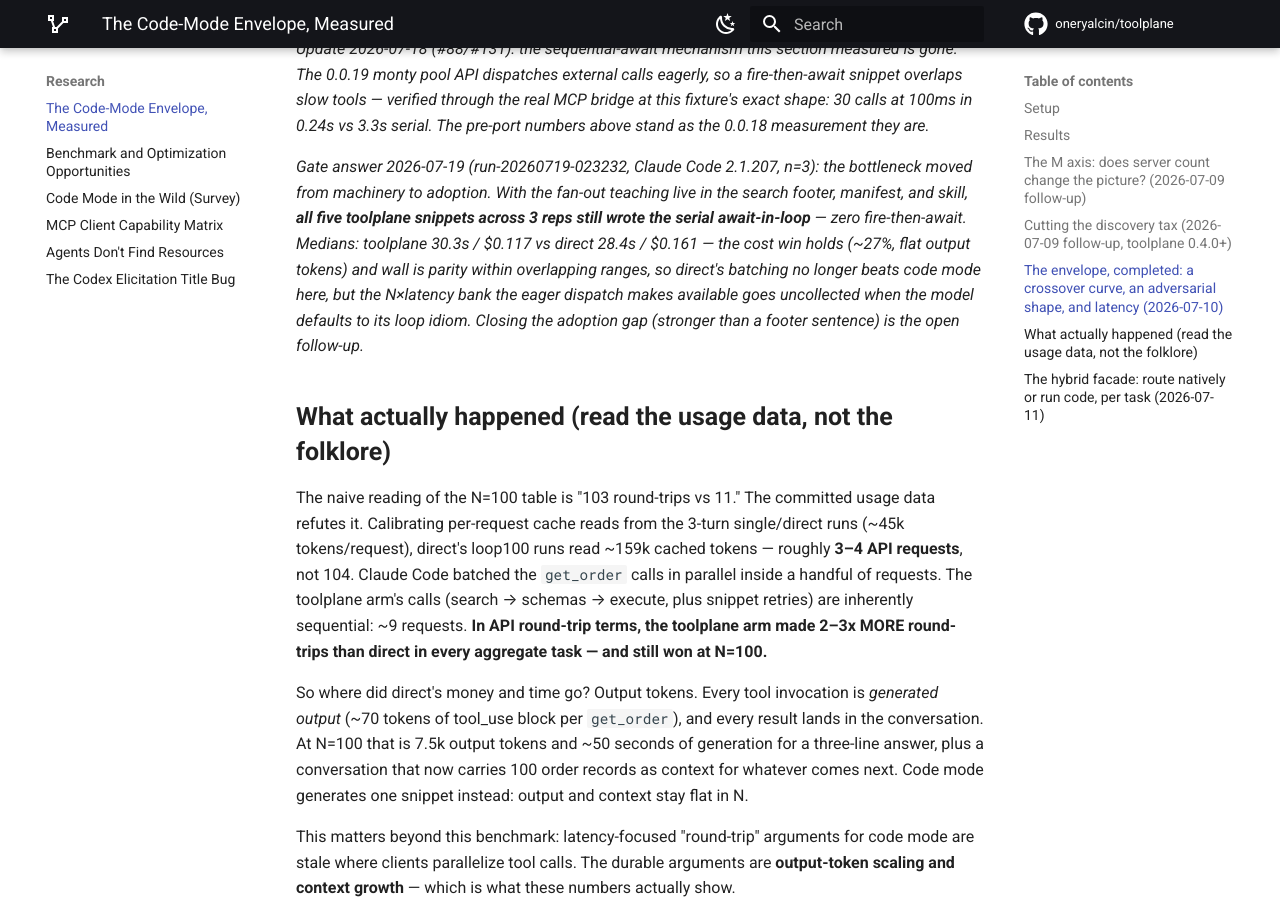
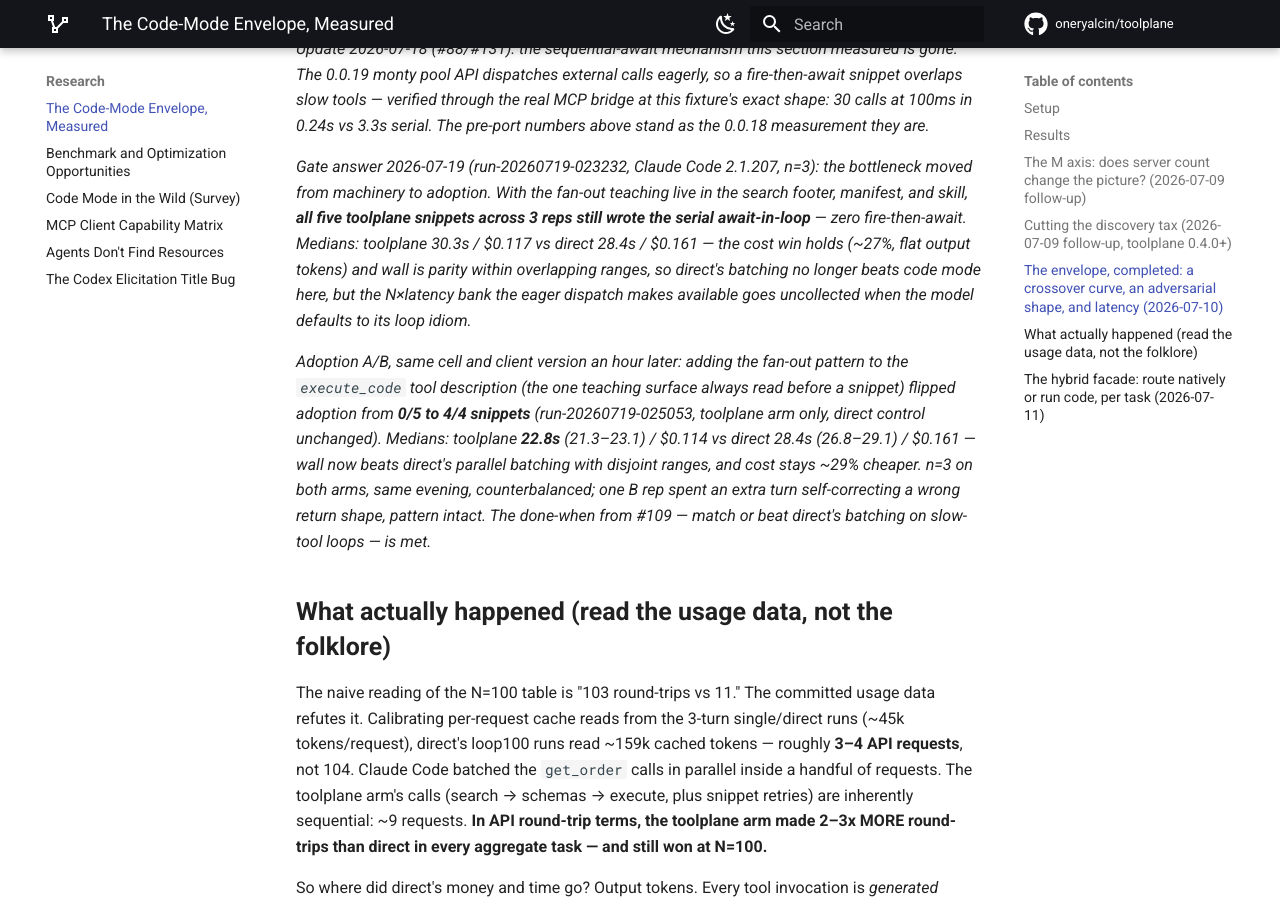
Before and after one commit to oneryalcin/toolplane, an MkDocs documentation site: the page built from docs/code-mode-benchmark.md, in a window 1280 px wide and 900 px high, scrolled down 7774 px. Built offline with MkDocs 1.6.1 and Material for MkDocs 9.7.7, drawn with Linux system fonts in a browser that asks for light colours; comment, search, counter and statistics services are not loaded.

Commit message:
Adoption A/B closes #109: description-level teaching flips fan-out 0/5 -> 4/4, wall beats direct's batching
run-20260719-025053 (toolplane arm, n=3, same evening/client as the control): every snippet wrote fire-then-await verbatim; wall median 22.8s (21.3-23.1) vs direct 28.4s (26.8-29.1), disjoint ranges; cost /bin/bash.114 vs /bin/bash.161. Control (footer/manifest/skill only) was 0/5 adoption, wall parity. The execute_code description is the teaching surface that precedes snippet writing.

```diff
--- a/docs/code-mode-benchmark.md
+++ b/docs/code-mode-benchmark.md
@@ -351,8 +351,19 @@ $0.117 vs direct 28.4s / $0.161 — the cost win holds (~27%, flat
 output tokens) and wall is parity within overlapping ranges, so
 direct's batching no longer *beats* code mode here, but the N×latency
 bank the eager dispatch makes available goes uncollected when the model
-defaults to its loop idiom. Closing the adoption gap (stronger than a
-footer sentence) is the open follow-up.*
+defaults to its loop idiom.*
+
+*Adoption A/B, same cell and client version an hour later: adding the
+fan-out pattern to the `execute_code` tool description (the one
+teaching surface always read before a snippet) flipped adoption from
+**0/5 to 4/4 snippets** (run-20260719-025053, toolplane arm only,
+direct control unchanged). Medians: toolplane **22.8s** (21.3–23.1) /
+$0.114 vs direct 28.4s (26.8–29.1) / $0.161 — wall now *beats*
+direct's parallel batching with disjoint ranges, and cost stays ~29%
+cheaper. n=3 on both arms, same evening, counterbalanced; one B rep
+spent an extra turn self-correcting a wrong return shape, pattern
+intact. The done-when from #109 — match or beat direct's batching on
+slow-tool loops — is met.*
 
 ## What actually happened (read the usage data, not the folklore)
 
```
Also changed, not shown: 4 other files.
